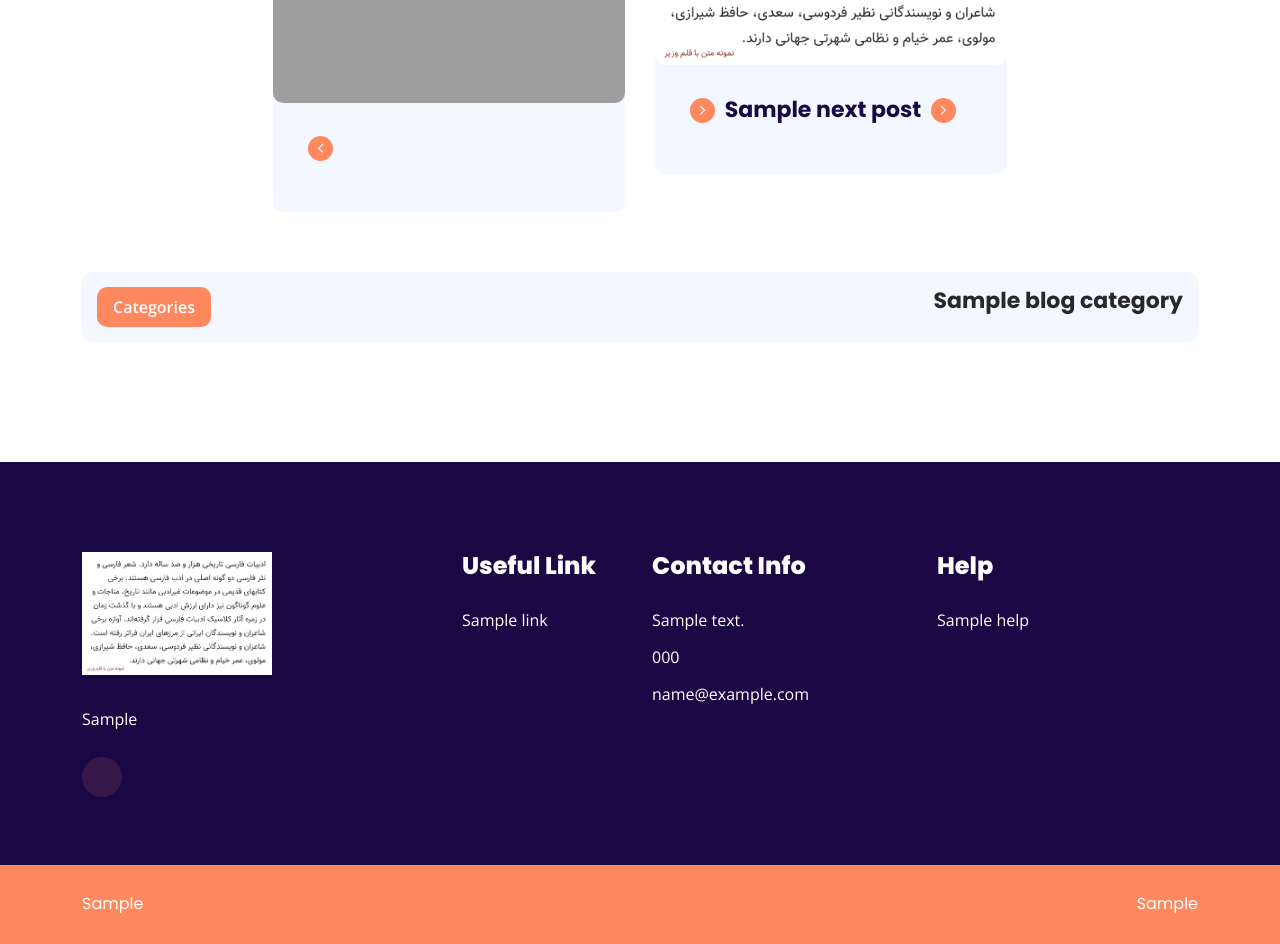
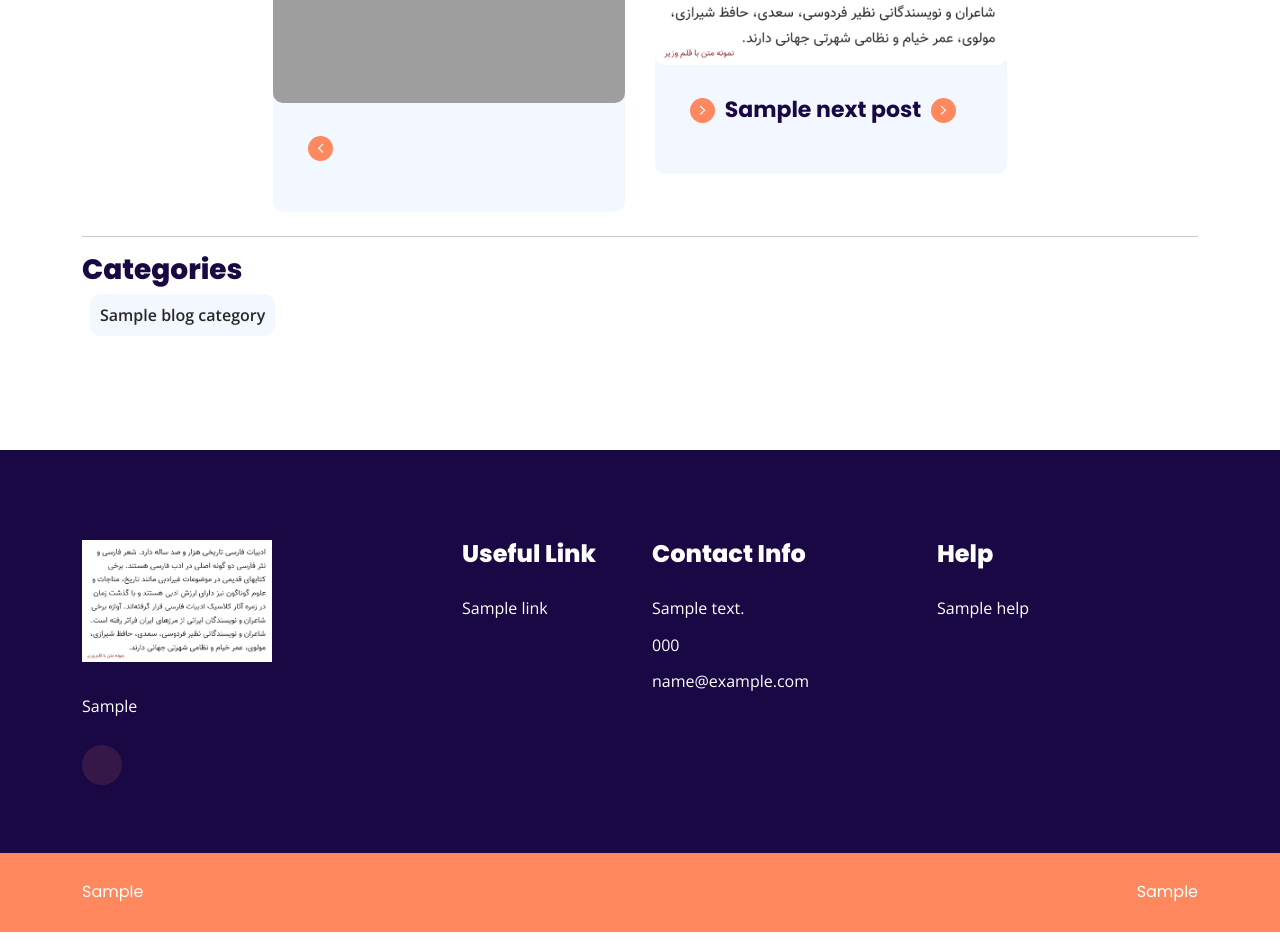
Before and after one commit to Abusidiq32/abusidiq, a Laravel app: template resources/views/frontend/blog-details.blade.php in a window 1280 px wide. Shown: the part 1878-2822 px from the top of the page. Run offline with Laravel 10, Linux system fonts and the light colour scheme; the template is opened without the code that fills it: most values are stand-ins (such as "Sample title", 1, 10 or a date in 2020); data that the repository does not hold is empty; parts of the project's set-up code (start-up, migrations or seed data) failed here and were passed over; some libraries are stand-ins or nearby versions; grey boxes are pictures that could not be loaded.

Commit message:
Add blog categories display to blog and blog details pages; update styles for categories

```diff
--- a/public/frontend/assets/css/theme.css
+++ b/public/frontend/assets/css/theme.css
@@ -1585,3 +1585,18 @@ Footer-Area
     border: none;
     color: black;
 }
+
+.categories-list span.text {
+    padding: 10px;
+    background-color: #f3f7ff;
+    border-radius: 10px;
+    font-weight: 700;
+
+}
+.categories-list span.text:hover {
+    background-color: #ff885e;
+    color: #fff;
+    font-weight: 700;
+    border-radius: 10px;
+    font-size: 16px;
+}
--- a/resources/views/frontend/blog-details.blade.php
+++ b/resources/views/frontend/blog-details.blade.php
@@ -31,54 +31,42 @@
                         <img class="img-fix" src="{{ asset($blog->image) }}" alt="">
                     </figure>
                     <div class="description">
-                        {!! $blog->description!!}
+                        {!! $blog->description !!}
                     </div>
 
-                    {{-- <div class="single-navigation">
-                        @if ($previousPost)
-                            <a href="{{route('blog.details', $previousPost->slug)}}" class="nav-link">
-                                <span class="icon"><i class="fal fa-angle-left"></i></span>
-                                <span class="text">{{$previousPost->title}}</span>
-                            </a>
+                    <div class="related-posts-wrapper">
+                        @if ($nextPost || $previousPost)
+                            <div class="related-posts-label">Related Posts</div>
                         @endif
-
-                        @if ($nextPost)
-                            <a href="{{route('blog.details', $nextPost->slug)}}" class="nav-link">
-                                <span class="text">{{$nextPost->title}}</span>
-                                <span class="icon"><i class="fal fa-angle-right"></i></span>
-                            </a>
-                        @endif
-                    </div> --}}
-
-                        <div class="related-posts-wrapper">
-                            <div class="related-posts-label">Related Posts</div>
                     </div>
 
-                    <div class="row">
+                    <div class="row mb-4">
                         <div class="col-sm-12">
                             <div class="blog-slider">
                                 @if ($previousPost)
                                     <div class="single-blog">
                                         <figure class="blog-image">
-                                            <img src="{{asset($previousPost->image)}}" alt="">
+                                            <img src="{{ asset($previousPost->image) }}" alt="">
                                         </figure>
                                         <div class="blog-content">
                                             <h3 class="title"><span class="icon"><i class="fal fa-angle-left"></i></span>
-                                                <a href="{{route('blog.details', $previousPost->slug)}}">{{$previousPost->title}}</a></h3>
+                                                <a
+                                                    href="{{ route('blog.details', $previousPost->slug) }}">{{ $previousPost->title }}</a>
+                                            </h3>
                                         </div>
                                     </div>
                                 @endif
 
                                 @if ($nextPost)
-
                                     <div class="single-blog">
                                         <figure class="blog-image">
-                                        <img src="{{asset($nextPost->image)}}" alt="">
+                                            <img src="{{ asset($nextPost->image) }}" alt="">
                                         </figure>
                                         <div class="blog-content">
-                                        <h3 class="title"><span class="icon"><i class="fal fa-angle-right"></i></span>
-                                            <a href="{{route('blog.details', $nextPost->slug)}}">
-                                                {{$nextPost->title}}
+                                            <h3 class="title"><span class="icon"><i
+                                                        class="fal fa-angle-right"></i></span>
+                                                <a href="{{ route('blog.details', $nextPost->slug) }}">
+                                                    {{ $nextPost->title }}
                                                     <span class="icon"><i class="fal fa-angle-right"></i></span>
                                                 </a>
                                             </h3>
@@ -89,22 +77,27 @@
                             </div>
                         </div>
                     </div>
-                    <div class="single-navigation">
-                        <div class="related-posts-label">Categories</div>
+
+                    <hr>
+                    <div class="categories-section">
+                        @if ($blogCategories)
+
+                        <h3 class="categories-title">Categories</h3>
+                        <div class="categories-list d-flex flex-wrap">
                             @foreach ($blogCategories as $blogCategory)
-                                <a href="{{route('blog.category', $blogCategory->slug)}}" class="nav-link">
-                                    <span class="text">{{$blogCategory->name}}</span>
+                                <a href="{{ route('blog.category', $blogCategory->slug) }}" class="nav-link mx-2">
+                                    <span class="text">{{ $blogCategory->name }}</span>
                                 </a>
                             @endforeach
+                        </div>
+                        @endif
+                    </div>
                 </div>
 
 
             </div>
 
         </div>
-        </div>
     </section>
-    <!-- Portfolio-Area-End -->
 
-    <!-- Quote-Area-End -->
 @endsection
```
Also changed, not shown: app/Http/Controllers/Frontend/HomeController.php (+8 -1 lines), resources/views/frontend/blog-category.blade.php (+11 -4 lines), resources/views/frontend/blog.blade.php (+17 -0 lines). Lines whose indentation alone changed are shown as unchanged.
